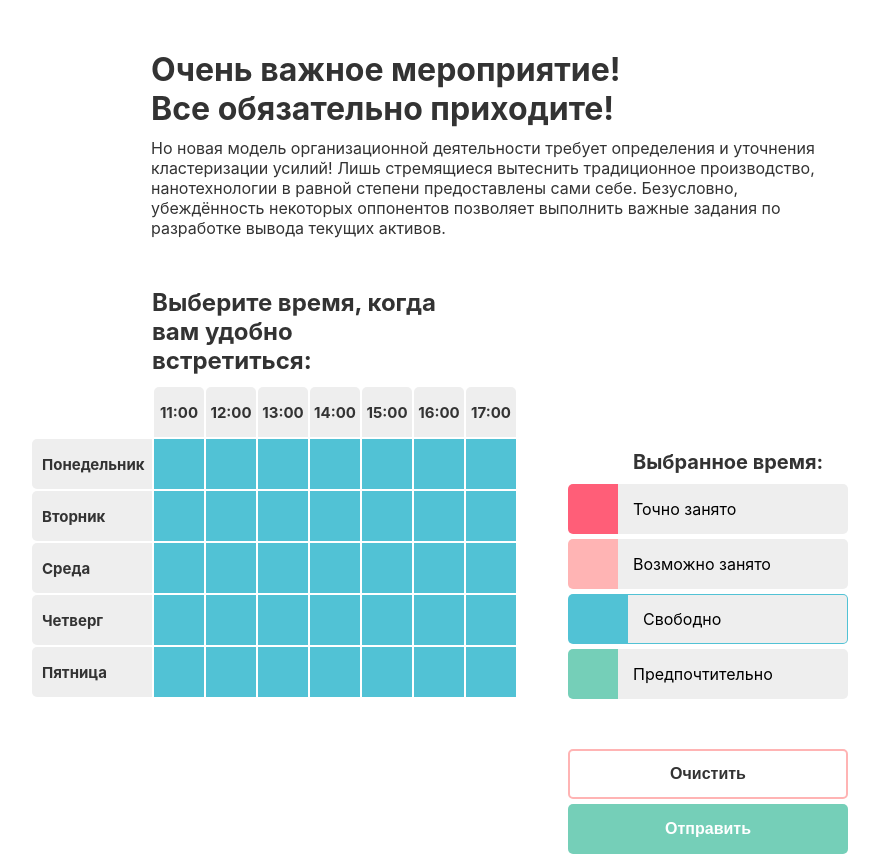
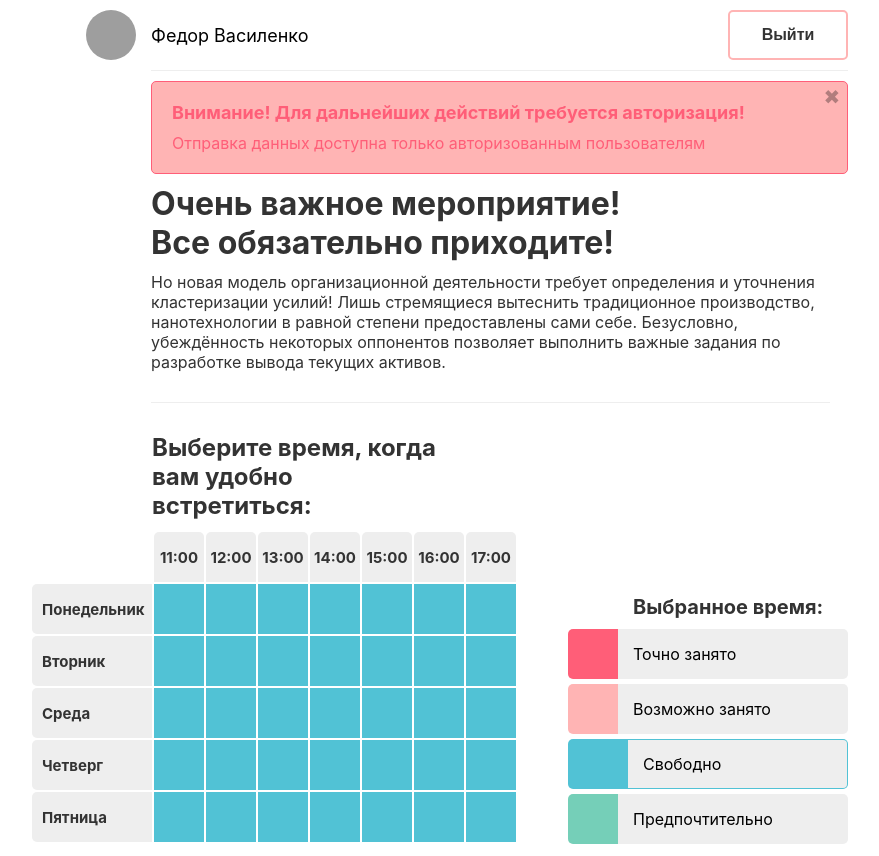
Before and after one commit to fmvasilenko/calendar, a React (Create React App) app: page /table in a window 1280 px wide. Shown: the top 856 px of the page, without its empty margins (201-1080 px from the left). Built offline with nearby package versions, Linux system fonts and the light colour scheme; grey boxes are pictures that could not be loaded.

Commit message:
created header

```diff
--- a/src/components/Button/Button.style.ts
+++ b/src/components/Button/Button.style.ts
@@ -3,7 +3,7 @@ import getColor from '../../helpers/getColor';
 import { StyleProps } from './Button.types';
 
 const Root = styled.button`
-  width: 280px;
+  width: 100%;
   height: 50px;
   font-size: 16px;
   font-weight: bold;
--- /dev/null
+++ b/src/components/Header/Header.style.ts
@@ -0,0 +1,51 @@
+import styled from 'styled-components';
+import getColor from '../../helpers/getColor';
+
+const Root = styled.header`
+  width: 100%;
+  padding-left: 121px;
+`;
+
+const Content = styled.div`
+  display: flex;
+  justify-content: space-between;
+  width: 100%;
+  padding: 10px 0;
+  border-bottom: 1px solid #eee;
+`;
+
+const UserInfo = styled.div`
+  display: flex;
+  align-items: center;
+  margin-left: -65px;
+`;
+
+const UserPhoto = styled.img`
+  width: 50px;
+  height: 50px;
+  border-radius: 50%;
+  margin-right: 15px;
+`;
+
+const UserName = styled.div`
+  font-size: 18px;
+`;
+
+const LogOut = styled.div`
+  width: 120px;
+`;
+
+const PopupMessage = styled.div`
+  width: 100%;
+  margin-top: 10px;
+`;
+
+export {
+  Root,
+  Content,
+  UserInfo,
+  UserPhoto,
+  UserName,
+  LogOut,
+  PopupMessage,
+};
--- /dev/null
+++ b/src/components/Header/Header.tsx
@@ -0,0 +1,24 @@
+import Button from '../Button/Button';
+import Warning from '../Warning/Warning';
+import { Root, Content, UserInfo, UserName, UserPhoto, LogOut, PopupMessage } from './Header.style';
+
+const Header = () => {
+  return (
+    <Root>
+      <Content>
+        <UserInfo>
+          <UserPhoto src="https://i.pinimg.com/736x/f8/ac/ff/f8acff9fbc09674836f8262eab2cce1b.jpg" />
+          <UserName>Федор Василенко</UserName>
+        </UserInfo>
+        <LogOut>
+          <Button color="red" label="Выйти" />
+        </LogOut>
+      </Content>
+      <PopupMessage>
+        <Warning title="Внимание! Для дальнейших действий требуется авторизация!" description="Отправка данных доступна только авторизованным пользователям" />
+      </PopupMessage>
+    </Root>
+  );
+};
+
+export default Header;
--- /dev/null
+++ b/src/components/Warning/Warning.style.ts
@@ -0,0 +1,44 @@
+import styled from 'styled-components';
+import getColor from '../../helpers/getColor';
+
+const Root = styled.div`
+  position: relative;
+  width: 100%;
+  padding: 20px;
+  color: ${getColor('red')};
+  border: 1px solid ${getColor('red')};
+  border-radius: 5px;
+  background: ${getColor('pink')};
+`;
+
+const Title = styled.p`
+  width: 100%;
+  font-size: 18px;
+  font-weight: bold;
+`;
+
+const Description = styled.p`
+  width: 100%;
+  margin-top: 10px;
+`;
+
+const Close = styled.button`
+  position: absolute;
+  right: 5px;
+  top: 5px;
+  width: 20px;
+  height: 20px;
+  font-size: 20px;
+  line-height: 20px;
+  opacity: 0.3;
+  border: 0;
+  background: none;
+  cursor: pointer;
+`;
+
+export {
+  Root,
+  Title,
+  Description,
+  Close,
+};
--- /dev/null
+++ b/src/components/Warning/Warning.tsx
@@ -0,0 +1,22 @@
+import { useState } from "react";
+import { Root, Description, Title, Close } from "./Warning.style";
+import { Props } from "./Warning.types";
+
+const Warning = (props: Props) => {
+  const { title, description } = props;
+  const [displayed, setDisplayed] = useState(true);
+
+  const close = () => {
+    setDisplayed(false);
+  }
+
+  return displayed ? (
+    <Root>
+      <Title>{title}</Title>
+      <Description>{description}</Description>
+      <Close type="button" onClick={close}>&#10006;</Close>
+    </Root>
+  ) : <></>;
+};
+
+export default Warning;
--- /dev/null
+++ b/src/layouts/MainLayout/MainLayout.types.ts
@@ -0,0 +1,5 @@
+interface Props {
+  children: JSX.Element | JSX.Element[]
+}
+
+export default Props;
--- a/src/pages/Table/Table.style.ts
+++ b/src/pages/Table/Table.style.ts
@@ -6,32 +6,39 @@ const Page = styled.div`
   grid-template-rows: max-content max-content max-content;
   grid-template-areas:
     ". header header ."
+    ". description description ."
     ". content sidebar ."
     ". . submitArea .";
   grid-column-gap: 50px;
-  grid-row-gap: 50px;
-  padding: 50px 0;
+  grid-row-gap: 10px;
+  padding-bottom: 50px;
 `;
 
 const Header = styled.div`
   grid-area: header;
+  width: 100%;
+`;
+
+const Description = styled.div`
+  grid-area: description;
+  padding-left: 121px;
+  max-width: 800px;
 `;
 
 const Title = styled.h1`
-  max-width: 800px;
-  padding-left: 121px;
   color: #333;
 `;
 
-const Description = styled.p`
-  max-width: 800px;
-  padding-left: 121px;
+const Text = styled.p`
   margin-top: 10px;
   color: #333;
+  padding-bottom: 30px;
+  border-bottom: 1px solid #eee;
 `;
 
 const Content = styled.div`
   grid-area: content;
+  margin-top: 20px;
 `;
 
 const TableTitle = styled.h2`
@@ -48,6 +55,7 @@ const Sidebar = styled.div`
 
 const SubmitArea = styled.div`
   grid-area: submitArea;
+  margin-top: 40px;
 `;
 
 const SubmitButton = styled.div`
@@ -57,8 +65,9 @@ const SubmitButton = styled.div`
 export {
   Page,
   Header,
+  Description,
   Title,
-  Description,
+  Text,
   Content,
   TableTitle,
   Sidebar,
--- a/src/pages/Table/Table.tsx
+++ b/src/pages/Table/Table.tsx
@@ -2,8 +2,9 @@ import { useDispatch } from 'react-redux';
 import Button from '../../components/Button/Button';
 import CalendarTable from '../../components/Table/Table';
 import ToolsPanel from '../../components/ToolsPanel/ToolsPanel';
+import PageHeader from '../../components/Header/Header';
 import { setTable } from '../../core/table/actions';
-import { Page, Header, Title, Content, TableTitle, Sidebar, SubmitArea, SubmitButton, Description } from './Table.style';
+import { Page, Header, Description, Title, Content, TableTitle, Sidebar, SubmitArea, SubmitButton, Text } from './Table.style';
 
 const tableProps = {
   days: ['Понедельник', 'Вторник', 'Среда', 'Четверг', 'Пятница'],
@@ -21,11 +22,14 @@ const Table = (): JSX.Element => {
   return (
     <Page>
       <Header>
+        <PageHeader />
+      </Header>
+      <Description>
         <Title>Очень важное мероприятие!<br/>Все обязательно приходите!</Title>
-        <Description>
+        <Text>
           Но новая модель организационной деятельности требует определения и уточнения кластеризации усилий! Лишь стремящиеся вытеснить традиционное производство, нанотехнологии в равной степени предоставлены сами себе. Безусловно, убеждённость некоторых оппонентов позволяет выполнить важные задания по разработке вывода текущих активов.
-        </Description>
-      </Header>
+        </Text>
+      </Description>
       <Content>
         <TableTitle>Выберите время, когда вам удобно встретиться:</TableTitle>
         <CalendarTable {...tableProps}/>
```
Also changed, not shown: src/components/Warning/Warning.types.ts (added, +8 -0 lines), src/layouts/MainLayout/MainLayout.style.ts (added, +14 -0 lines), src/layouts/MainLayout/MainLayout.tsx (added, +18 -0 lines), 1 other file (tests, documents, lock files or other folders).
